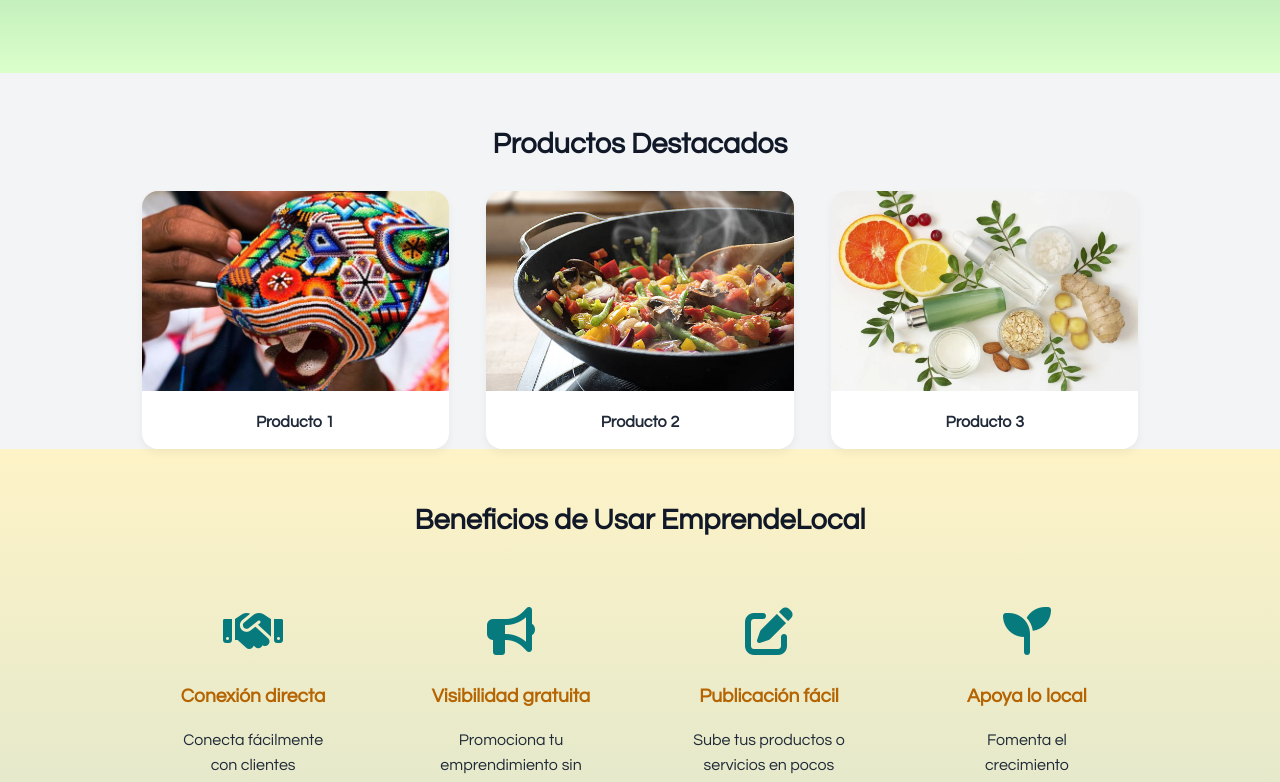
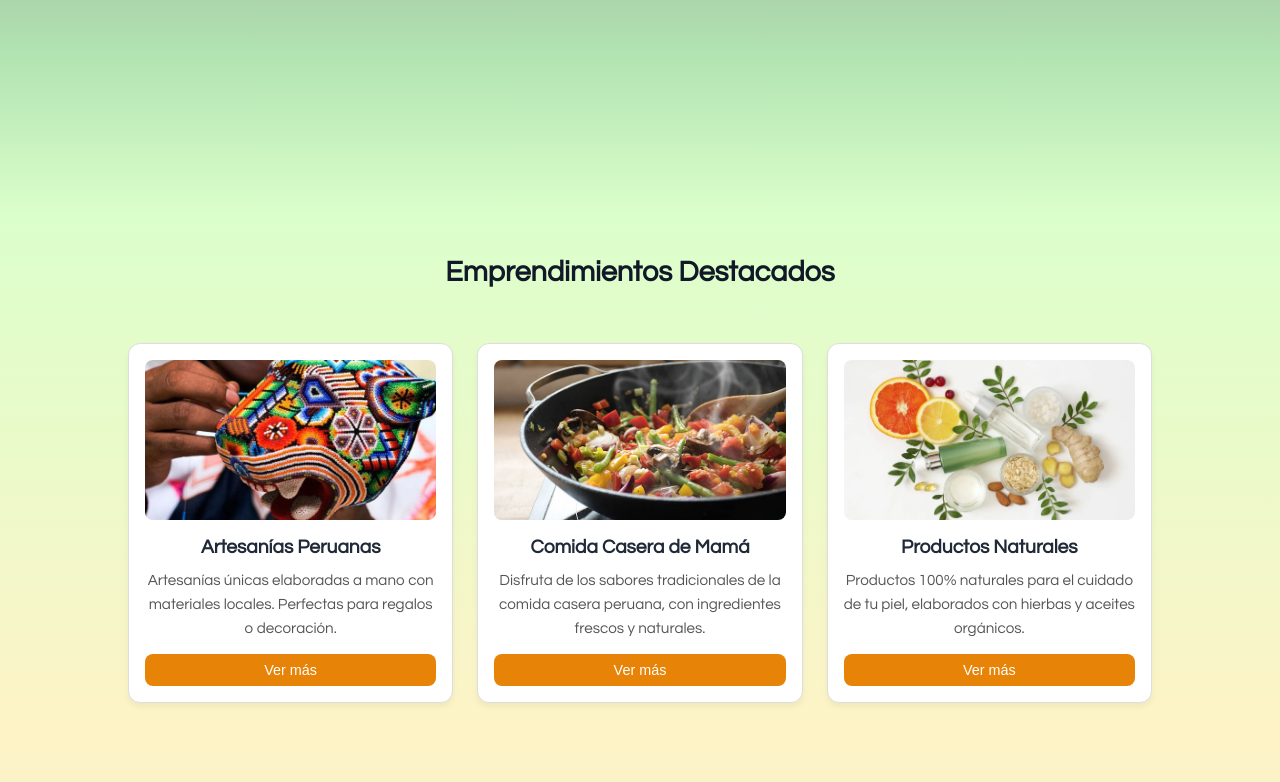
Before and after one commit to BruceGabr/ComerciaYa, a React (Vite) app: page / in a window 1280 px wide. Shown: the part 660-1442 px from the top of the page. Built offline with nearby package versions, Linux system fonts and the light colour scheme.

Commit message:
Home page modificado emprendimientos destacados agregado

```diff
--- a/src/pages/Explorar.css
+++ b/src/pages/Explorar.css
@@ -41,13 +41,13 @@
   left: 0;
   width: 100%;
   height: 100%;
-  background: rgba(0, 0, 0, 0.4); /* Superposición oscura */
+  background: rgba(0, 0, 0, 0.7); /* Superposición oscura */
   z-index: 1;
 }
 
 .explorar__section-title {
   font-size: 1.8rem;
-  margin-bottom: 2rem;
+  margin-bottom: 3rem;
   text-align: center;
   color: #fff; /* Color blanco para el texto */
   position: relative;
--- a/src/pages/Home.css
+++ b/src/pages/Home.css
@@ -8,7 +8,15 @@
 .home__banner {
   text-align: center;
   padding: 3rem 0;
-  background: linear-gradient(to bottom, #077A7D, #3A9A9E 20%, #6EAAA0 40%, #A1B9A1 60%, #b2e4b2 80%, #DBFFCB);
+  background: linear-gradient(
+    to bottom,
+    #077a7d,
+    #3a9a9e 20%,
+    #6eaaa0 40%,
+    #a1b9a1 60%,
+    #b2e4b2 80%,
+    #dbffcb
+  );
 }
 
 @media (min-width: 768px) {
@@ -19,7 +27,9 @@
 
 @media (min-width: 992px) {
   .home__banner {
-    padding: 10rem 0;
+    display: flex;
+    align-items: center;
+    height: 100vh;
   }
 }
 
@@ -70,7 +80,7 @@
 
 .home__cta {
   max-width: 13rem;
-  background-color: #077A7D;
+  background-color: #077a7d;
   color: #ffffff;
   border: none;
   padding: 0.5rem 1.5rem;
@@ -89,12 +99,13 @@
 /* Productos destacados section */
 
 .home__featured-products {
-  margin-top: 3rem;
+  padding: 2rem 0;
+  background: linear-gradient(to bottom, #dbffcb, #fef3c7);
 }
 
 .home__section-title {
   font-size: 1.8rem;
-  margin-bottom: 1.5rem;
+  margin-bottom: 3rem;
   text-align: center;
 }
 
@@ -104,48 +115,22 @@
   gap: 1.5rem;
 }
 
-.home__product {
-  background-color: #fff;
-  border-radius: 1rem;
-  box-shadow: 0 4px 8px rgba(0, 0, 0, 0.05);
-  padding-bottom: 1rem;
+.home__destacados {
+  padding: 40px 0;
 }
 
-.home__image {
-  width: 100%;
-  height: 200px;
-  object-fit: cover;
-  border-top-left-radius: 1rem;
-  border-top-right-radius: 1rem;
-}
-
-.home__product p {
-  margin-top: 0.75rem;
-  font-weight: bold;
-  line-height: 1.4;
-}
-
-/* Responsive productos layout */
-
-@media (min-width: 768px) {
-  .home__products {
-    flex-direction: row;
-    justify-content: space-evenly;
-  }
-
-  .home__product {
-    flex: 1;
-    max-width: 30%;
-  }
+.home__cards-grid {
+  display: grid;
+  grid-template-columns: repeat(auto-fit, minmax(280px, 1fr));
+  gap: 24px;
+  margin-top: 24px;
 }
 
 /* Beneficios */
 
 .home__benefits {
   padding: 3rem 1rem;
-  background: linear-gradient(to bottom,
-  #fef3c7, #d8e4cd );
-
+  background: linear-gradient(to bottom, #fef3c7, #d8e4cd);
 
   color: #1f2937;
 }
@@ -175,10 +160,8 @@
 
 .home__icon {
   font-size: 3rem;
-  color: #077A7D;
+  color: #077a7d;
 }
-
-
 
 /* Responsive beneficio cards */
 
@@ -207,13 +190,10 @@
   }
 }
 
-
-
 /* Sección "¿Cómo funciona?" */
 
 .home__about {
-  background: linear-gradient(to bottom,
-  #d8e4cd, #6EAAA0 );
+  background: linear-gradient(to bottom, #d8e4cd, #6eaaa0);
   color: white;
   text-align: center;
   padding: 2rem 1rem;
@@ -230,8 +210,7 @@
 /* Convocatoria */
 
 .home__join {
-  background: linear-gradient(to bottom,
-  #6EAAA0, #077A7D );
+  background: linear-gradient(to bottom, #6eaaa0, #077a7d);
   color: white;
   text-align: center;
   padding: 2rem 1rem;
--- a/src/pages/Home.jsx
+++ b/src/pages/Home.jsx
@@ -1,12 +1,37 @@
 import React from "react";
 import { Link } from "react-router-dom";
 import "./Home.css"; // Crearemos este archivo para estilos
+import EmprendimientoCard from "../components/EmprendimientoCard";
+
 import artesaniasImg from "../assets/images/artesanias.webp";
 import comidaCaseraImg from "../assets/images/comida-casera.jpg";
 import productosNaturalesImg from "../assets/images/productos-naturales.webp";
 import bannerImg from "../assets/images/contabilidad.png";
 
 const Home = () => {
+  const destacados = [
+    {
+      id: 1,
+      nombre: "Artesanías Peruanas",
+      imagen: artesaniasImg,
+      descripcion:
+        "Artesanías únicas elaboradas a mano con materiales locales. Perfectas para regalos o decoración.",
+    },
+    {
+      id: 2,
+      nombre: "Comida Casera de Mamá",
+      imagen: comidaCaseraImg,
+      descripcion:
+        "Disfruta de los sabores tradicionales de la comida casera peruana, con ingredientes frescos y naturales.",
+    },
+    {
+      id: 3,
+      nombre: "Productos Naturales",
+      imagen: productosNaturalesImg,
+      descripcion:
+        "Productos 100% naturales para el cuidado de tu piel, elaborados con hierbas y aceites orgánicos.",
+    },
+  ];
 
   return (
     <div className="home">
@@ -22,7 +47,8 @@ const Home = () => {
             </h2>
             <div className="home__description">
               <p>
-                Conoce los mejores productos y servicios de emprendedores locales.
+                Conoce los mejores productos y servicios de emprendedores
+                locales.
               </p>
               <p>
                 Descubre variedad, calidad y autenticidad en cada propuesta, y
@@ -36,36 +62,19 @@ const Home = () => {
         </div>
       </section>
 
-      {/* Sección de productos destacados */}
+      {/* Sección de emprendimientos destacados */}
       <section className="home__featured-products">
         <div className="container">
-          <h3 className="home__section-title">Productos Destacados</h3>
-          <div className="home__products">
-            {/* Simulando productos */}
-            <div className="home__product">
-              <img
-                src={artesaniasImg}
-                alt="Productos de artesanía"
-                className="home__image"
+          <h3 className="home__section-title">Emprendimientos Destacados</h3>
+          <div className="home__cards-grid">
+            {destacados.map((item) => (
+              <EmprendimientoCard
+                key={item.id}
+                nombre={item.nombre}
+                imagen={item.imagen}
+                descripcion={item.descripcion}
               />
-              <p>Producto 1</p>
-            </div>
-            <div className="home__product">
-              <img
-                src={comidaCaseraImg}
-                alt="Comida casera"
-                className="home__image"
-              />
-              <p>Producto 2</p>
-            </div>
-            <div className="home__product">
-              <img
-                src={productosNaturalesImg}
-                alt="Productos naturales"
-                className="home__image"
-              />
-              <p>Producto 3</p>
-            </div>
+            ))}
           </div>
         </div>
       </section>
@@ -73,27 +82,40 @@ const Home = () => {
       {/* Sección de Beneficios */}
       <section className="home__benefits">
         <div className="container">
-          <h3 className="home__section-title">Beneficios de Usar EmprendeLocal</h3>
+          <h3 className="home__section-title">
+            Beneficios de Usar EmprendeLocal
+          </h3>
           <div className="home__benefit-cards">
             <div className="home__benefit-card">
               <i className="fas fa-handshake home__icon"></i>
               <h4>Conexión directa</h4>
-              <p>Conecta fácilmente con clientes interesados en tus productos y servicios.</p>
+              <p>
+                Conecta fácilmente con clientes interesados en tus productos y
+                servicios.
+              </p>
             </div>
             <div className="home__benefit-card">
               <i className="fas fa-bullhorn home__icon"></i>
               <h4>Visibilidad gratuita</h4>
-              <p>Promociona tu emprendimiento sin costos y sin complicaciones.</p>
+              <p>
+                Promociona tu emprendimiento sin costos y sin complicaciones.
+              </p>
             </div>
             <div className="home__benefit-card">
               <i className="fas fa-edit home__icon"></i>
               <h4>Publicación fácil</h4>
-              <p>Sube tus productos o servicios en pocos pasos y empieza a vender.</p>
+              <p>
+                Sube tus productos o servicios en pocos pasos y empieza a
+                vender.
+              </p>
             </div>
             <div className="home__benefit-card">
               <i className="fas fa-seedling home__icon"></i>
               <h4>Apoya lo local</h4>
-              <p>Fomenta el crecimiento económico de tu comunidad participando activamente.</p>
+              <p>
+                Fomenta el crecimiento económico de tu comunidad participando
+                activamente.
+              </p>
             </div>
           </div>
         </div>
@@ -104,23 +126,27 @@ const Home = () => {
         <div className="container home__about-content">
           <h3 className="home__section-title">¿Cómo funciona?</h3>
           <p className="home__about-text">
-            EmprendeLocal es una plataforma que conecta a emprendedores con personas que valoran lo auténtico y local. Aquí podrás descubrir productos y servicios únicos, apoyar negocios cercanos y fomentar el crecimiento de tu comunidad.
+            EmprendeLocal es una plataforma que conecta a emprendedores con
+            personas que valoran lo auténtico y local. Aquí podrás descubrir
+            productos y servicios únicos, apoyar negocios cercanos y fomentar el
+            crecimiento de tu comunidad.
           </p>
         </div>
       </section>
-
-
 
       <section className="home__join">
         <div className="container home__join-content">
           <h3 className="home__section-title">¿Tienes un Emprendimiento?</h3>
           <p className="home__join-text">
-            Forma parte de EmprendeLocal y lleva tu negocio al siguiente nivel. Crea tu perfil, comparte tus productos y conecta con más clientes de manera gratuita.
+            Forma parte de EmprendeLocal y lleva tu negocio al siguiente nivel.
+            Crea tu perfil, comparte tus productos y conecta con más clientes de
+            manera gratuita.
           </p>
-          <a href="/registro" className="home__cta home__cta-join">Quiero Unirme</a>
+          <a href="/registro" className="home__cta home__cta-join">
+            Quiero Unirme
+          </a>
         </div>
       </section>
-
     </div>
   );
 };
```
